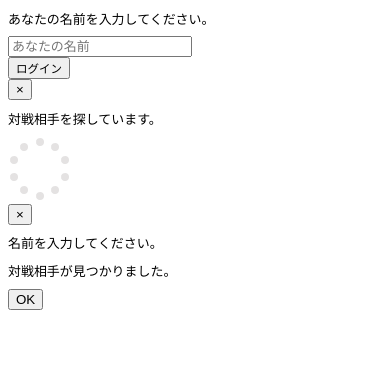
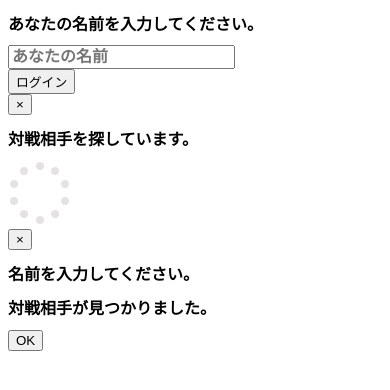
Before and after one commit to team-creatus/speed, a website: page views/login.html in a window 390 px wide. Drawn offline with nearby package versions, Linux system fonts and the light colour scheme; files that its build step writes are made by us from their sources; files whose address does not match are found by name; a web font is replaced by a local one.

Commit message:
resposive design and UI fix

```diff
--- a/SpeedLogic.js
+++ b/SpeedLogic.js
@@ -152,8 +152,8 @@ exports.putMain = function(speedDto) {
   // プレイヤ双方の台札設定可否
   while (!checkGame(speedDto)) {
     // プレイヤ双方がカードを台札に置くことができない場合
-	// カード更新判定フラグにfalseを設定
-	speedDto.checkGameResult = false;
+    // カード更新判定フラグにfalseを設定
+    speedDto.checkGameResult = false;
     if (!updateLeadCard(speedDto)) {
       // ゲーム続行不可能の場合、ゲーム終了のメッセージを送信する
       // 排他ロックを解除
@@ -496,6 +496,7 @@ function updateLeadCard(speedDto) {
   }
 
 
+  /*
   // 両プレイヤーの場札がなくなった場合
   if (countCard(speedDto.player1fieldCardList) === 0
     && countCard(speedDto.player2fieldCardList) === 0) {
@@ -530,6 +531,7 @@ function updateLeadCard(speedDto) {
 
     return false;
   }
+  */
 
   // マスターDTOに設定
   setMasterDto(speedDto.roomId, speedDto);
--- a/public/css/login.css
+++ b/public/css/login.css
@@ -9,22 +9,19 @@ body, html, h1 {
   font-weight: 100;
 }
 
-@media screen and (max-width: 605px) {
+input {
+  font-size: 2rem !important;
+  font-weight: 200 !important;
+}
+
+@media screen and (max-width: 479px) {
   html, body, h1, input {
-    font-size: 1.2rem;
+    font-size: 1rem !important;
+    font-weight: bold !important;
   }
 
   #login {
     font-size: 0.8rem;
   }
+
 }
-
-@media screen and (max-width: 479px) {
-  html, body, h1, input {
-    font-size: 0.9rem;
-  }
-
-  #login {
-    font-size: 0.8rem;
-  }
-}
--- a/public/css/speed.css
+++ b/public/css/speed.css
@@ -14,7 +14,7 @@ body {
   font-size: 1.2rem;
 }
 
-html, input ,h1 {
+html, h1 {
   font-family: "Raleway" , "Noto Sans JP" , "Helvetica Neue" , Helvetica , Arial , Verdana , Roboto , "游ゴシック" , "Yu Gothic" , "游ゴシック体" , "YuGothic" , "ヒラギノ角ゴ Pro W3" , "Hiragino Kaku Gothic Pro" , "Meiryo UI" , "メイリオ" , Meiryo , "ＭＳ Ｐゴシック" , "MS PGothic" , sans-serif;
 
   font-weight: 100;
@@ -81,6 +81,7 @@ html, input ,h1 {
 /* メッセージ */
 .alert {
   background: #000;
+  width: 100%;
   border: none;
   display: none;
   z-index: 999;
@@ -101,14 +102,14 @@ html, input ,h1 {
     background-size: cover;
     background-repeat: no-repeat;
     font-family: "Raleway" , "Noto Sans JP", "Open Sans" , "Helvetica Neue" , Helvetica , Arial , Verdana , Roboto , "游ゴシック" , "Yu Gothic" , "游ゴシック体" , "YuGothic" , "ヒラギノ角ゴ Pro W3" , "Hiragino Kaku Gothic Pro" , "Meiryo UI" , "メイリオ" , Meiryo , "ＭＳ Ｐゴシック" , "MS PGothic" , sans-serif;
-    font-weight: 100;
+    font-weight: bold;
     font-size: 0.8rem;
   }
 
-  html, input {
+  html {
     font-family: "Raleway" , "Open Sans" , "Helvetica Neue" , Helvetica , Arial , Verdana , Roboto , "游ゴシック" , "Yu Gothic" , "游ゴシック体" , "YuGothic" , "ヒラギノ角ゴ Pro W3" , "Hiragino Kaku Gothic Pro" , "Meiryo UI" , "メイリオ" , Meiryo , "ＭＳ Ｐゴシック" , "MS PGothic" , sans-serif;
 
-    font-weight: 100;
+    font-weight: bold;
     font-size: 0.8rem;
   }
 
@@ -172,6 +173,7 @@ html, input ,h1 {
   /* メッセージ */
   .alert {
     background: #000;
+    width: 100% !important;
     color: #fff;
     border: none;
     display: none;
```
